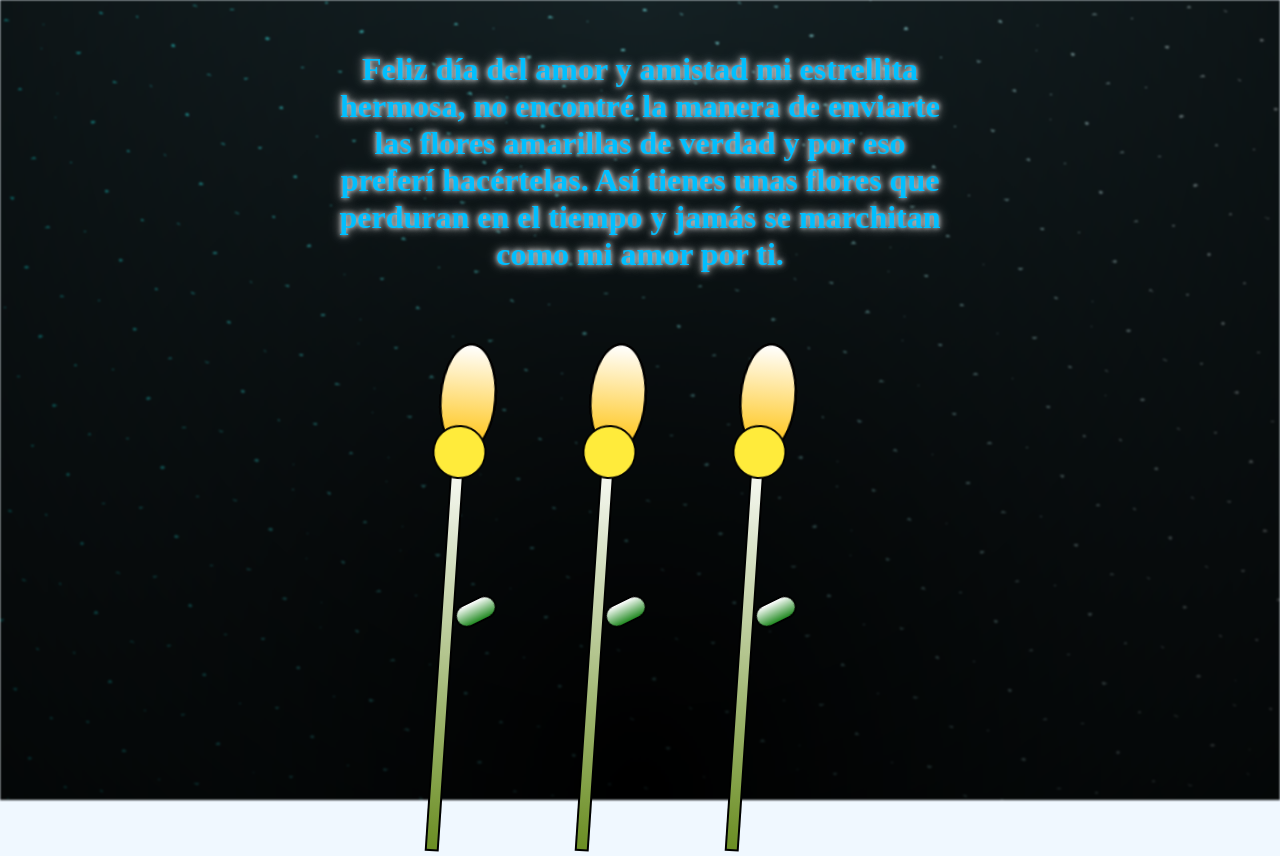
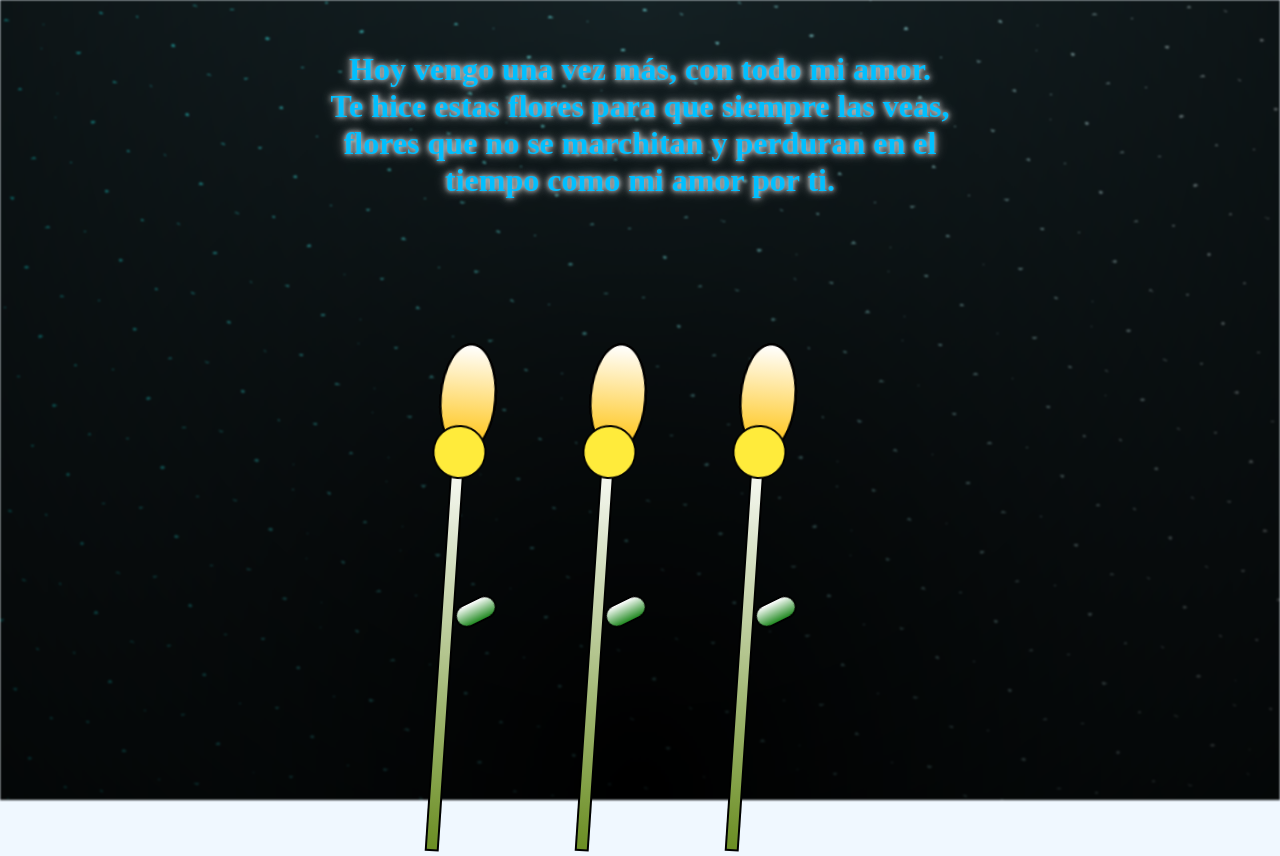
Before and after one commit to Yassgafa/flores, a plain HTML site: page index.html in a window 1280 px wide. Drawn offline with Linux system fonts and the light colour scheme.

Commit message:
flores k

```diff
--- a/index.html
+++ b/index.html
@@ -3,13 +3,13 @@
 <head>
     <meta charset="UTF-8">
     <meta name="viewport" content="width=device-width, initial-scale=1.0">
-    <title>Flores para mi Dahi</title>
+    <title>Flores para mi kelly</title>
     <link rel="stylesheet" href="flores.css">
 </head>
 <body>
     <div class="night"></div>
     <div class="text-container">
-        <h1>Feliz día del amor y amistad mi estrellita hermosa, no encontré la manera de enviarte las flores amarillas de verdad y por eso preferí hacértelas. Así tienes unas flores que perduran en el tiempo y jamás se marchitan como mi amor por ti.</h1>
+        <h1>Hoy vengo una vez más, con todo mi amor. Te hice estas flores para que siempre las veas, flores que no se marchitan y perduran en el tiempo como mi amor por ti.</h1>
     </div>
     <div class="flower-container">
         <!-- Primera Flor -->
```
